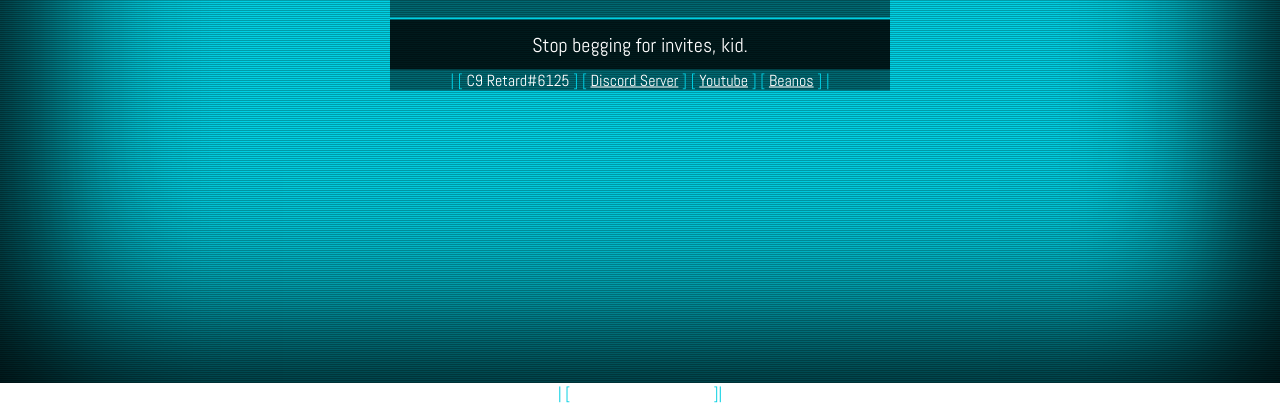
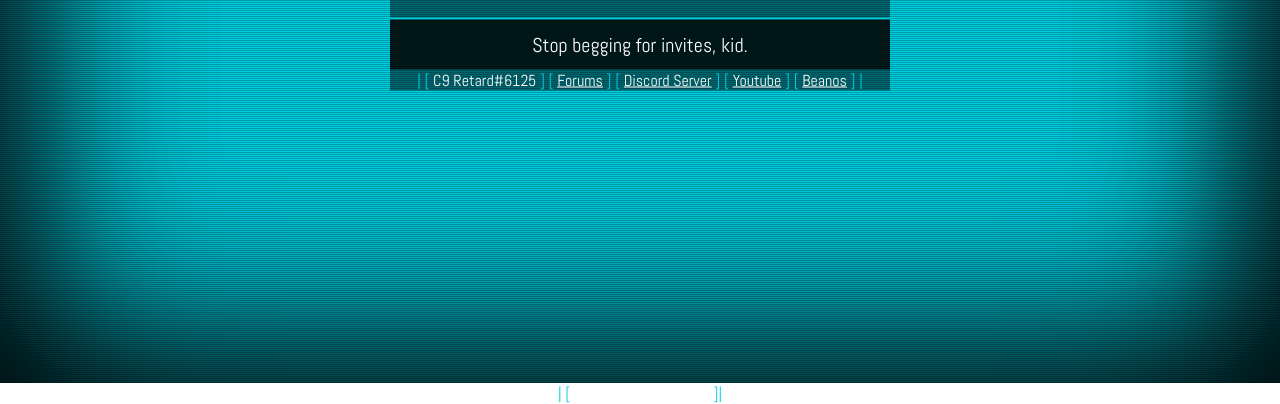
Before and after one commit to C9Retard/Template-9, a plain HTML site: page index.html in a window 1280 px wide. Shown: the part 417-821 px from the top of the page. Drawn offline with nearby package versions, Linux system fonts and the light colour scheme; a script that the page names is missing.

Commit message:
Update index.html

```diff
--- a/index.html
+++ b/index.html
@@ -54,6 +54,10 @@
 
 
 
+	   </div>
+        <div class="social-icons">
+            <a href="https://lockpick.ml">Forums</a>
+
         </div>
         <div class="social-icons">
             <a href="https://discord.gg/57Rj6K">Discord Server</a>
```
